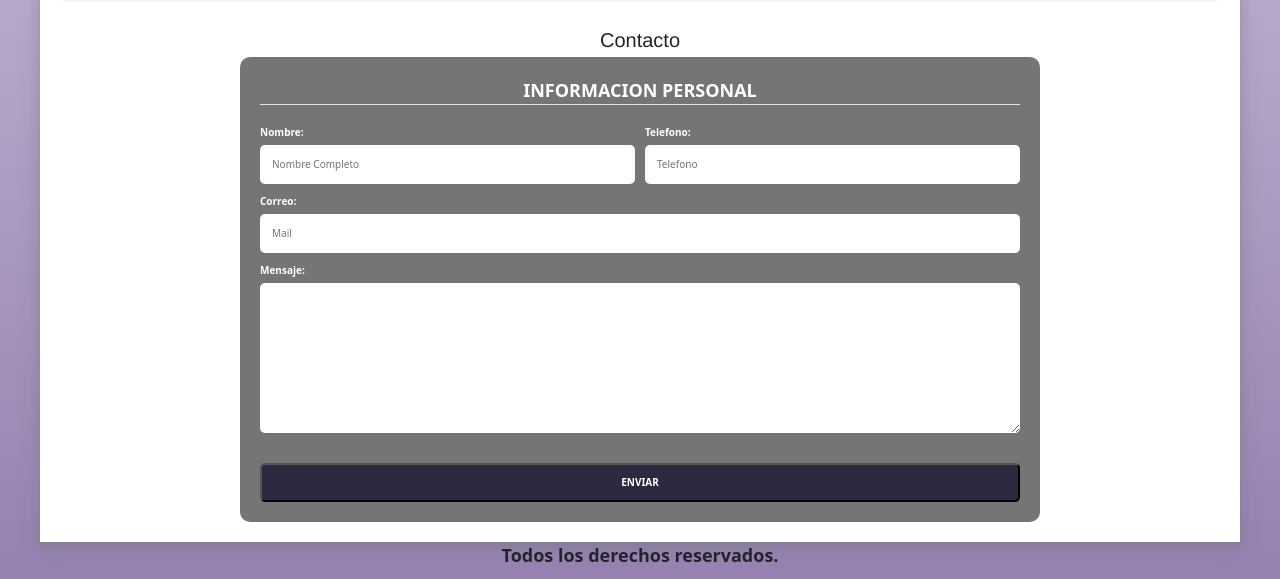
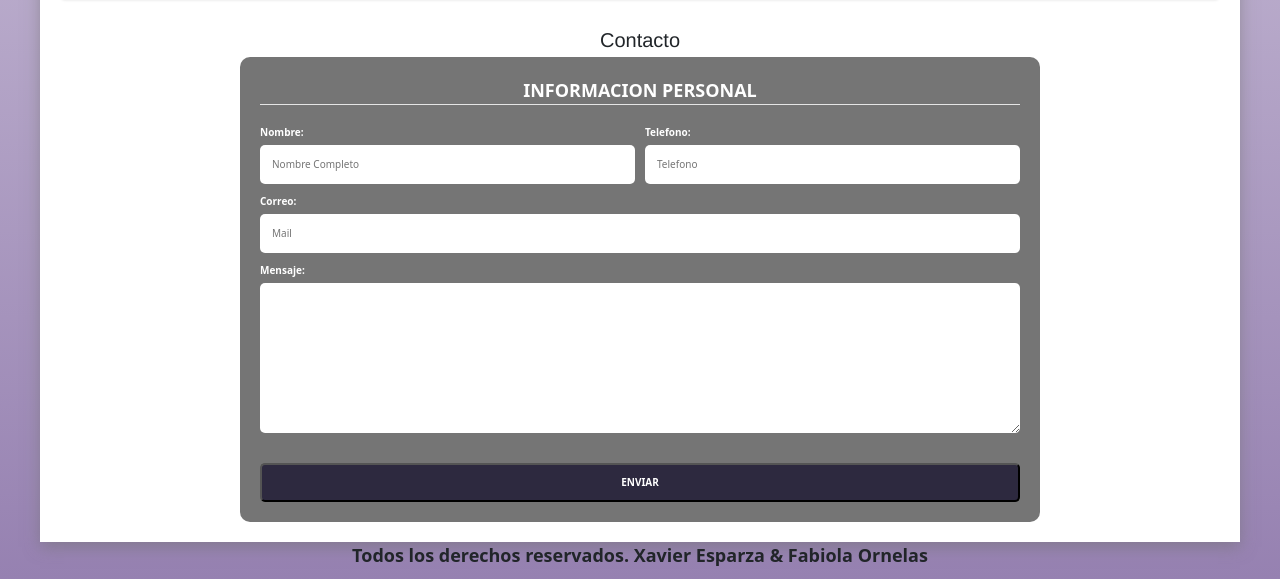
Before and after one commit to XavierJEG/Incubando_Inversionistas, a plain HTML site: page index.html in a window 1280 px wide. Shown: the part 3090-3669 px from the top of the page. Drawn offline with nearby package versions, Linux system fonts and the light colour scheme; a web font is replaced by a local one.

Commit message:
se realizan cambios en el footer

```diff
--- a/index.html
+++ b/index.html
@@ -411,7 +411,7 @@
   </main>
 
   <footer class="footer">
-    <p>Todos los derechos reservados.</p>
+    <p>Todos los derechos reservados. Xavier Esparza & Fabiola Ornelas</p>
   </footer>
 
 </body>
```
